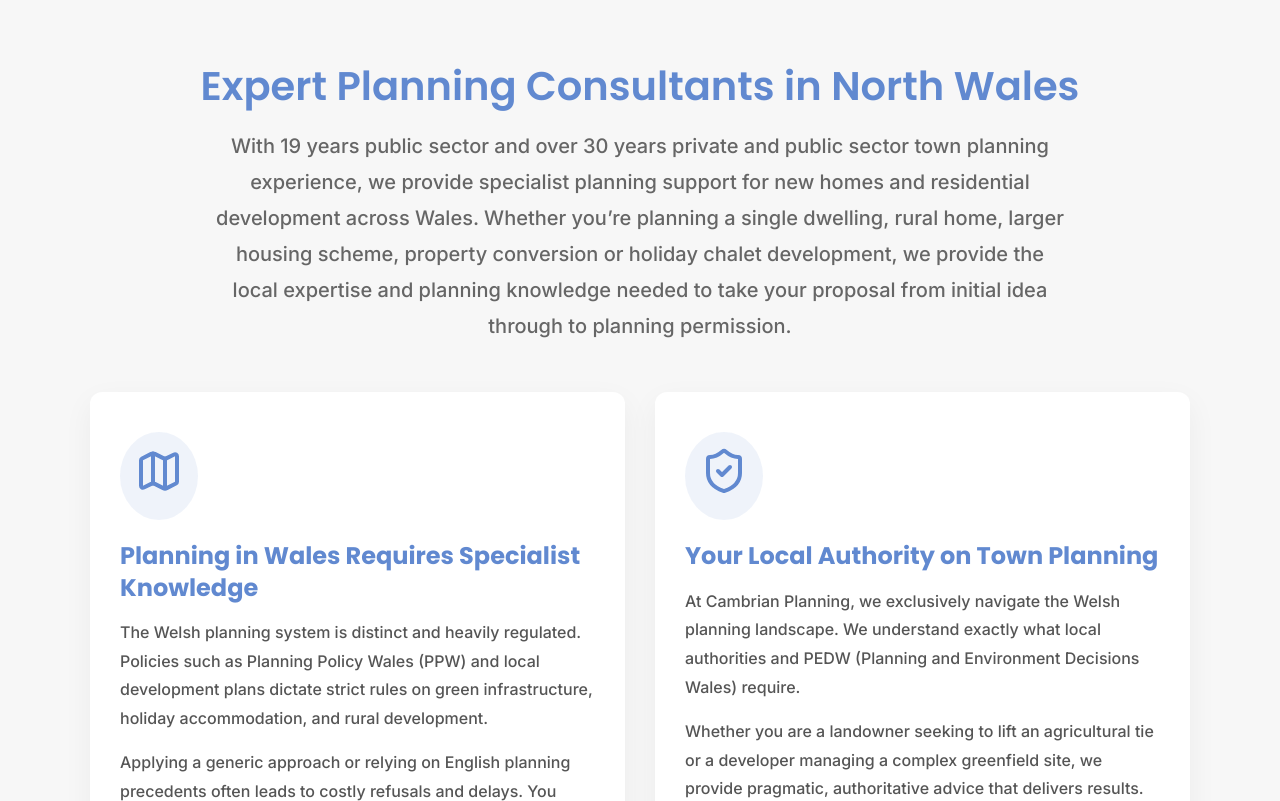
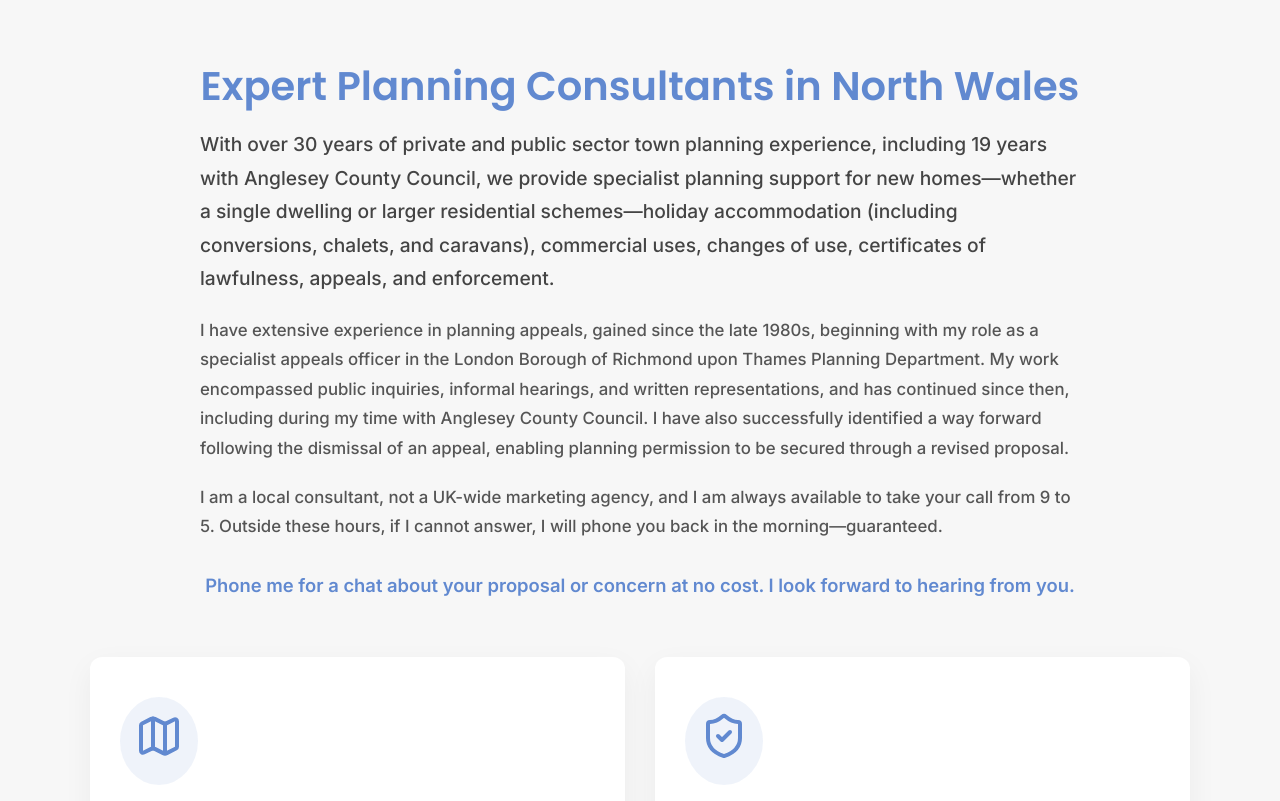
Before and after one commit to Clic-Cymru/cambrian-planning, a React (Vite) app: page / in a window 1280 px wide. Shown: the part 660-1461 px from the top of the page. Built offline with nearby package versions, Linux system fonts and the light colour scheme; no server answers.

Commit message:
Update homepage opening text with revised intro copy

```diff
--- a/src/components/Hero.tsx
+++ b/src/components/Hero.tsx
@@ -21,7 +21,20 @@ const Hero: React.FC = () => {
       <div className="hero-content-wrapper bg-light-grey">
         <div className="container text-center">
           <h1 className="welcome-title" style={{ fontSize: '2.5rem', fontWeight: 600, marginBottom: '1rem' }}>Expert Planning Consultants in North Wales</h1>
-          <p style={{ fontSize: '1.25rem', maxWidth: '850px', margin: '0 auto 3rem', color: '#666' }}>With 19 years public sector and over 30 years private and public sector town planning experience, we provide specialist planning support for new homes and residential development across Wales. Whether you’re planning a single dwelling, rural home, larger housing scheme, property conversion or holiday chalet development, we provide the local expertise and planning knowledge needed to take your proposal from initial idea through to planning permission.</p>
+          <div style={{ maxWidth: '880px', margin: '0 auto 3.5rem', textAlign: 'left', color: '#555' }}>
+            <p style={{ fontSize: '1.2rem', lineHeight: '1.75', marginBottom: '1.25rem', color: '#444' }}>
+              With over 30 years of private and public sector town planning experience, including 19 years with Anglesey County Council, we provide specialist planning support for new homes—whether a single dwelling or larger residential schemes—holiday accommodation (including conversions, chalets, and caravans), commercial uses, changes of use, certificates of lawfulness, appeals, and enforcement.
+            </p>
+            <p style={{ fontSize: '1.05rem', lineHeight: '1.75', marginBottom: '1.25rem' }}>
+              I have extensive experience in planning appeals, gained since the late 1980s, beginning with my role as a specialist appeals officer in the London Borough of Richmond upon Thames Planning Department. My work encompassed public inquiries, informal hearings, and written representations, and has continued since then, including during my time with Anglesey County Council. I have also successfully identified a way forward following the dismissal of an appeal, enabling planning permission to be secured through a revised proposal.
+            </p>
+            <p style={{ fontSize: '1.05rem', lineHeight: '1.75', marginBottom: '1.25rem' }}>
+              I am a local consultant, not a UK-wide marketing agency, and I am always available to take your call from 9 to 5. Outside these hours, if I cannot answer, I will phone you back in the morning—guaranteed.
+            </p>
+            <p style={{ fontSize: '1.15rem', lineHeight: '1.7', fontWeight: 600, color: 'var(--color-primary)', textAlign: 'center', marginTop: '1.75rem' }}>
+              Phone me for a chat about your proposal or concern at no cost. I look forward to hearing from you.
+            </p>
+          </div>
 
           <div className="hero-cards">
             <div className="hero-card">
```
Also changed, not shown: copy_deck/01_main_pages.md (+8 -1 lines).
